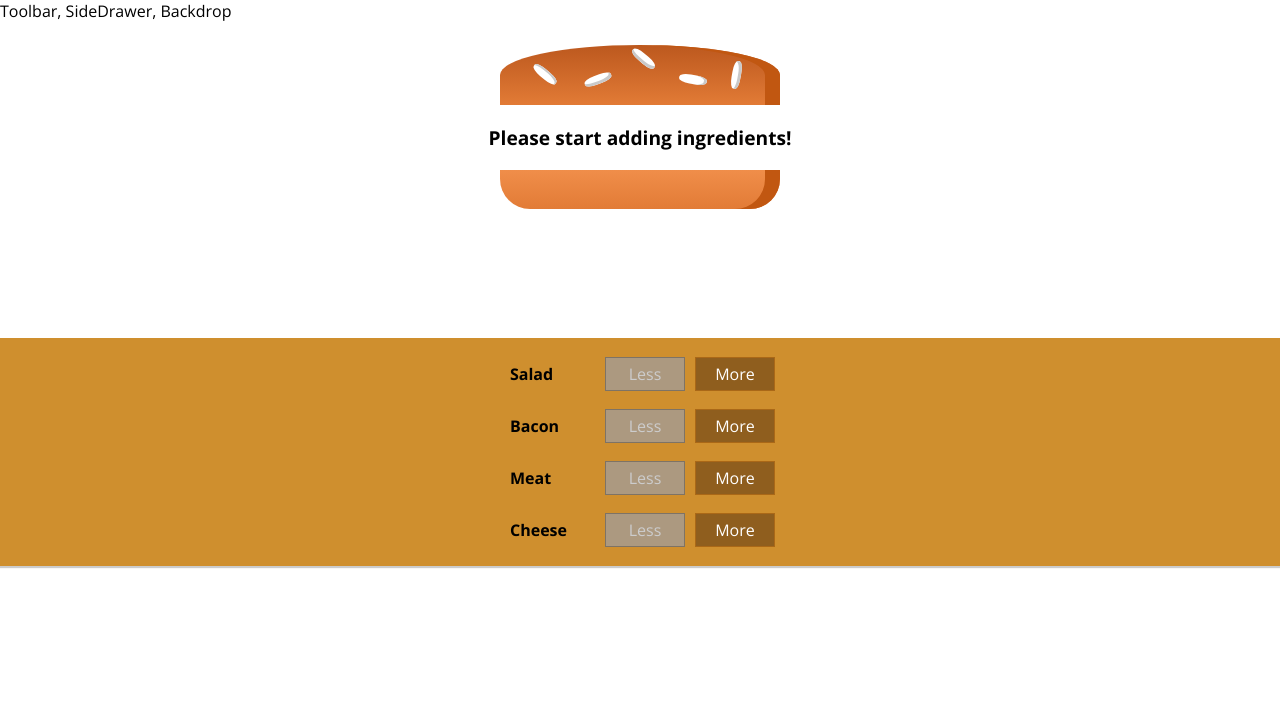
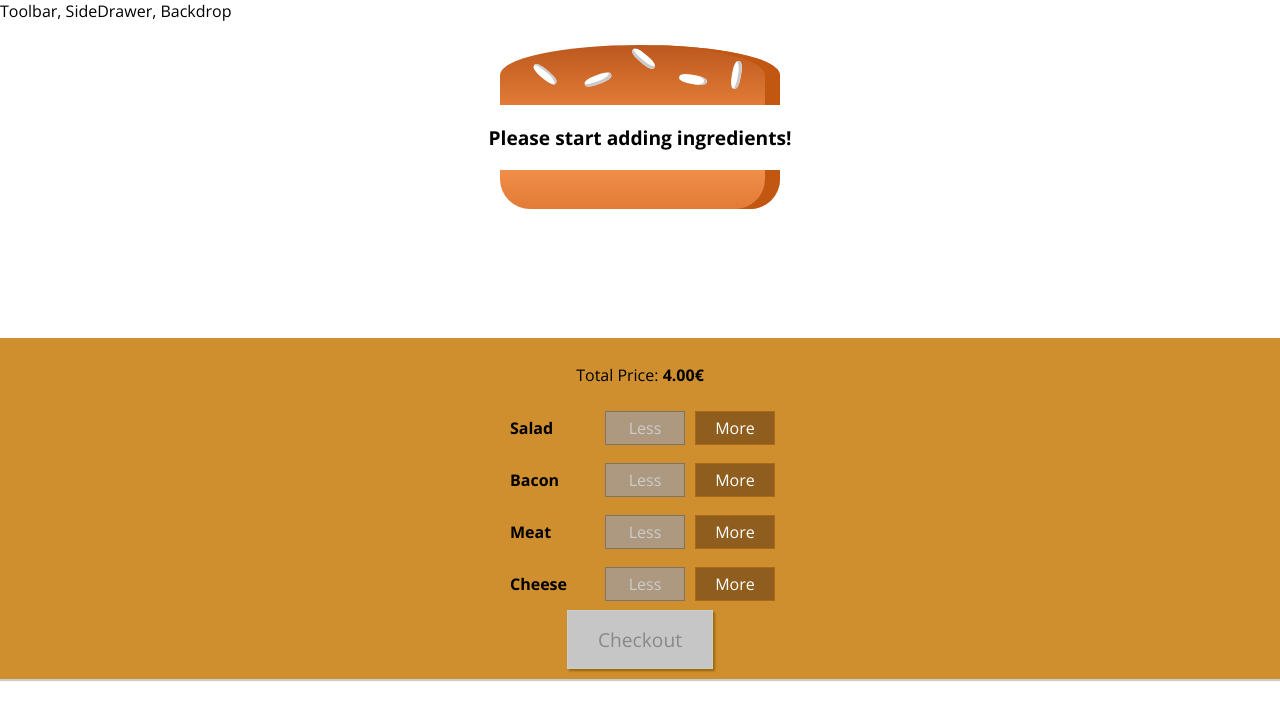
Before and after one commit to siluok3/burger-builder, a React app: page / in a window 1280 px wide. Shown: the top 720 px of the page. Built offline with nearby package versions, Linux system fonts and the light colour scheme.

Commit message:
Add checkout button

```diff
--- a/src/components/Burger/BuildControls/BuildControls.js
+++ b/src/components/Burger/BuildControls/BuildControls.js
@@ -13,6 +13,7 @@
 
 const buildControls = props => (
   <div className={classes.BuildControls}>
+    <p>Total Price: <strong>{props.price.toFixed(2)}€</strong></p>
     {controls.map(ctrl => (
       <BuildControl
         key={ctrl.label}
@@ -22,6 +23,9 @@
         disabled={props.disabled[ctrl.type]}
       />
     ))}
+    <button
+      className={classes.OrderButton}
+      disabled={!props.purchaseable}>Checkout</button>
   </div>
 );
 
--- a/src/components/Burger/BuildControls/BuildControls.module.css
+++ b/src/components/Burger/BuildControls/BuildControls.module.css
@@ -8,3 +8,44 @@
   margin: auto;
   padding: 10px 0;
 }
+
+.OrderButton {
+  background-color: #DAD735;
+  outline: none;
+  cursor: pointer;
+  border: 1px solid #966909;
+  color: #966909;
+  font-family: inherit;
+  font-size: 1.2em;
+  padding: 15px 30px;
+  box-shadow: 2px 2px 2px #966909;
+}
+
+.OrderButton:hover, .OrderButton:active {
+  background-color: #A0DB41;
+  border: 1px solid #966909;
+  color: #966909;
+}
+
+.OrderButton:disabled {
+  background-color: #C7C6C6;
+  cursor: not-allowed;
+  border: 1px solid #ccc;
+  color: #888888;
+}
+
+.OrderButton:not(:disabled) {
+  animation: enable 0.3s linear;
+}
+
+@keyframes enable {
+  0% {
+      transform: scale(1);
+  }
+  60% {
+      transform: scale(1.1);
+  }
+  100% {
+      transform: scale(1);
+  }
+}
--- a/src/containers/BurgerBuilder/BurgerBuilder.js
+++ b/src/containers/BurgerBuilder/BurgerBuilder.js
@@ -19,7 +19,21 @@
       meat: 0,
     },
     totalPrice: 4,
+    purchaseable: false,
   };
+
+  //Disable Checkout button when no ingredients are selected
+  updatePurchaseState(ingredients) {
+    const ingredientsSum = Object.keys(ingredients)
+      .map(key => {
+        return ingredients[key]
+      })
+      .reduce((sum, el) => {
+        return sum + el;
+      }, 0);
+
+    this.setState({purchaseable: ingredientsSum > 0});
+  }
 
   addIngredientHandler = type => {
     const oldCount = this.state.ingredients[type];
@@ -37,6 +51,7 @@
       ingredients: updatedIngredients,
       totalPrice: newPrice
     });
+    this.updatePurchaseState(updatedIngredients);
   }
 
   removeIgredientHandler = type => {
@@ -58,6 +73,7 @@
       ingredients: updatedIngredients,
       totalPrice: newPrice
     });
+    this.updatePurchaseState(updatedIngredients);
   }
 
   render() {
@@ -75,6 +91,8 @@
           ingredientAdded={this.addIngredientHandler}
           ingredientRemoved={this.removeIgredientHandler}
           disabled={disabledInfo}
+          price={this.state.totalPrice}
+          purchaseable={this.state.purchaseable}
         />
       </React.Fragment>
     );
```
